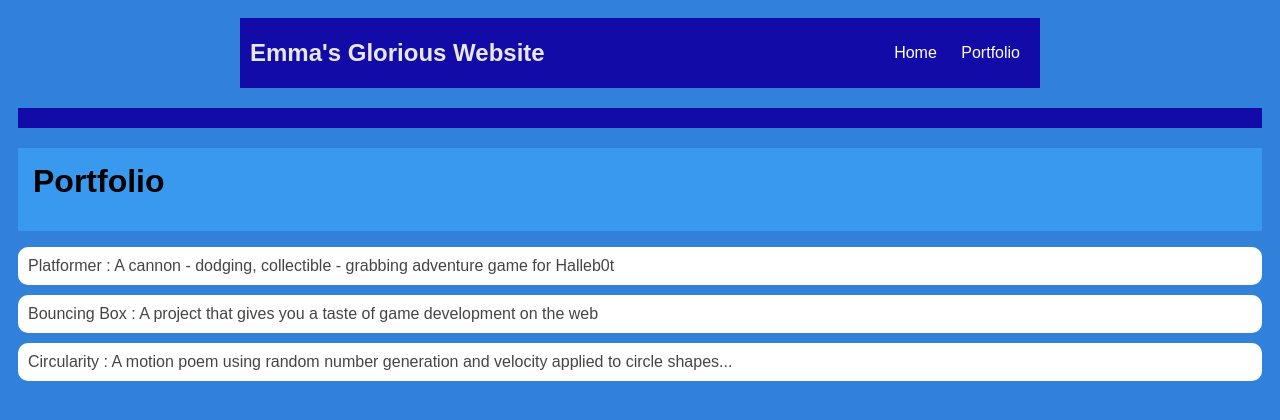
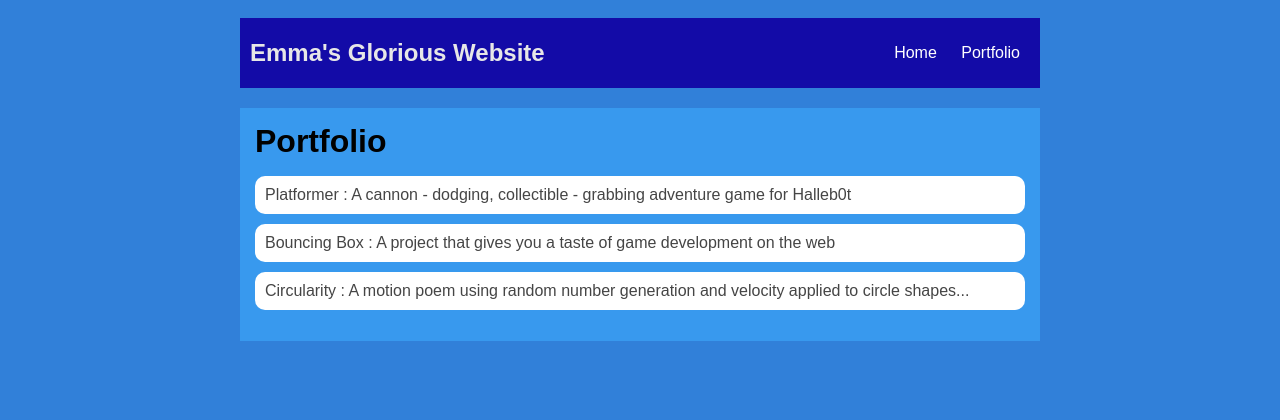
Before and after one commit to EProphete/EProphete.github.io, a plain HTML site: page portfolio.html in a window 1280 px wide. Drawn offline with Linux system fonts and the light colour scheme.

Commit message:
add portfolio.html file

```diff
--- a/portfolio.html
+++ b/portfolio.html
@@ -10,23 +10,16 @@
     <body>
       <div id="all-contents">
         <nav>
+            <!--Nav stuff here-->
             <h1>Emma's Glorious Website</h1>
             <ul id="nav-ul">
                 <li class="nav-li">
-               <a class="nav-a"
-    href="index.html">Home</a>
+               <a class="nav-a" href="index.html">Home</a>
              </li>
              <li class="nav-li">
-               <a class="nav-a"
-href="portfolio.html">Portfolio</a>
+               <a class="nav-a" href="portfolio.html">Portfolio</a>
              </li>
          </ul>
-     </nav>
-      </div>
-    </body>
-</html>
-<nav>
-<!--Nav stuff here-->
      </nav>
      <main>
         <div class="content">
@@ -34,11 +27,14 @@ href="portfolio.html">Portfolio</a>
             <h1>Portfolio</h1>
             <ul id="porfolio">
             </ul>
-    </div>
-    </main>
+
             <ul id="portfolio">
         <li><a href="projects/platformer/">Platformer : A cannon - dodging, collectible - grabbing adventure game for Halleb0t</a></li>
         <li><a href="projects/bouncing-box/">Bouncing Box : A project that gives you a taste of game development on the web </a></li>
         <li><a href="projects/circularity/">Circularity : A motion poem using random number generation and velocity applied to circle shapes...</a></li>
-
     </ul>
+    </div>
+    </main>
+      </div>
+    </body>
+</html>
```
Lines whose indentation alone changed are shown as unchanged.
